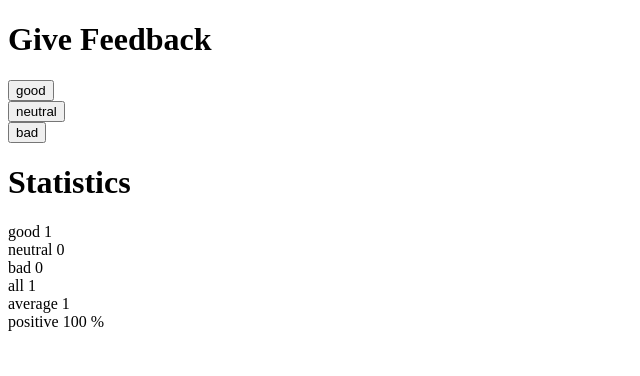
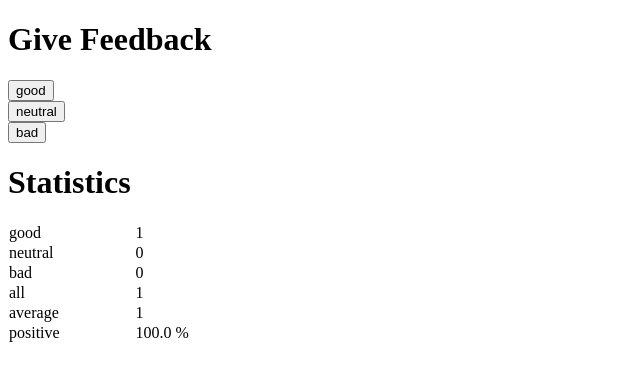
Before and after one commit to adhanif/Full_Stack_Open_Part1, a React (Vite) app in the folder unicafe/: page / in a window 1280 px wide. Both pictures are taken after a click on the button "good". Shown: the top 376 px of the page, without its empty margins (0-640 px from the left). Built offline with nearby package versions, Linux system fonts and the light colour scheme.

Commit message:
exercise 1.11 table implemented

```diff
--- a/unicafe/src/components/StatisticLine.jsx
+++ b/unicafe/src/components/StatisticLine.jsx
@@ -2,8 +2,13 @@ import React from "react";
 
 export default function StatisticLine({ text, value }) {
   return (
-    <div>
-      {text} {value}
-    </div>
+    <table style={{ borderCollapse: "collapse", width: "20%" }}>
+      <tbody>
+        <tr>
+          <td style={{ width: "50%" }}>{text} </td>
+          <td style={{ width: "50%" }}>{value}</td>
+        </tr>
+      </tbody>
+    </table>
   );
 }
--- a/unicafe/src/components/Statistics.jsx
+++ b/unicafe/src/components/Statistics.jsx
@@ -4,7 +4,7 @@ import StatisticLine from "./StatisticLine";
 export default function Statistics({ good, neutral, bad }) {
   let total = good + neutral + bad;
   let average = (good - bad) / total;
-  let positive = (good / total) * 100;
+  let positive = ((good / total) * 100).toFixed(1);
   return (
     <div>
       {total ? (
```
